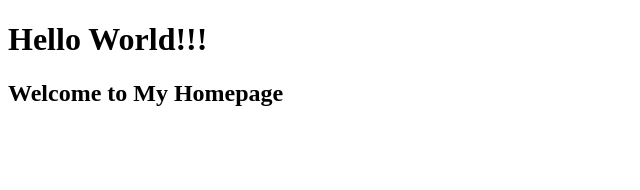
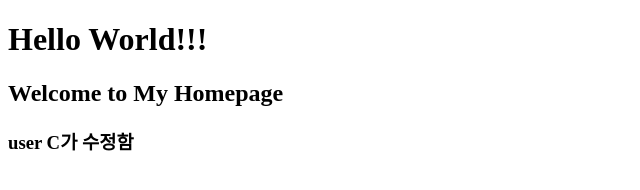
Before and after one commit to Songj2/NC13Git, a plain HTML site: page NC13Git/index.html in a window 1280 px wide. Shown: the whole page, without its empty margins (0-640 px from the left). Drawn offline with Linux system fonts and the light colour scheme.

Commit message:
Update by User C

```diff
--- a/NC13Git/index.html
+++ b/NC13Git/index.html
@@ -7,5 +7,6 @@
 <body>
 <h1>Hello World!!!</h1>
 <H2>Welcome to My Homepage</H2>
+<h3>user C가 수정함</h3>
 </body>
 </html>
```
